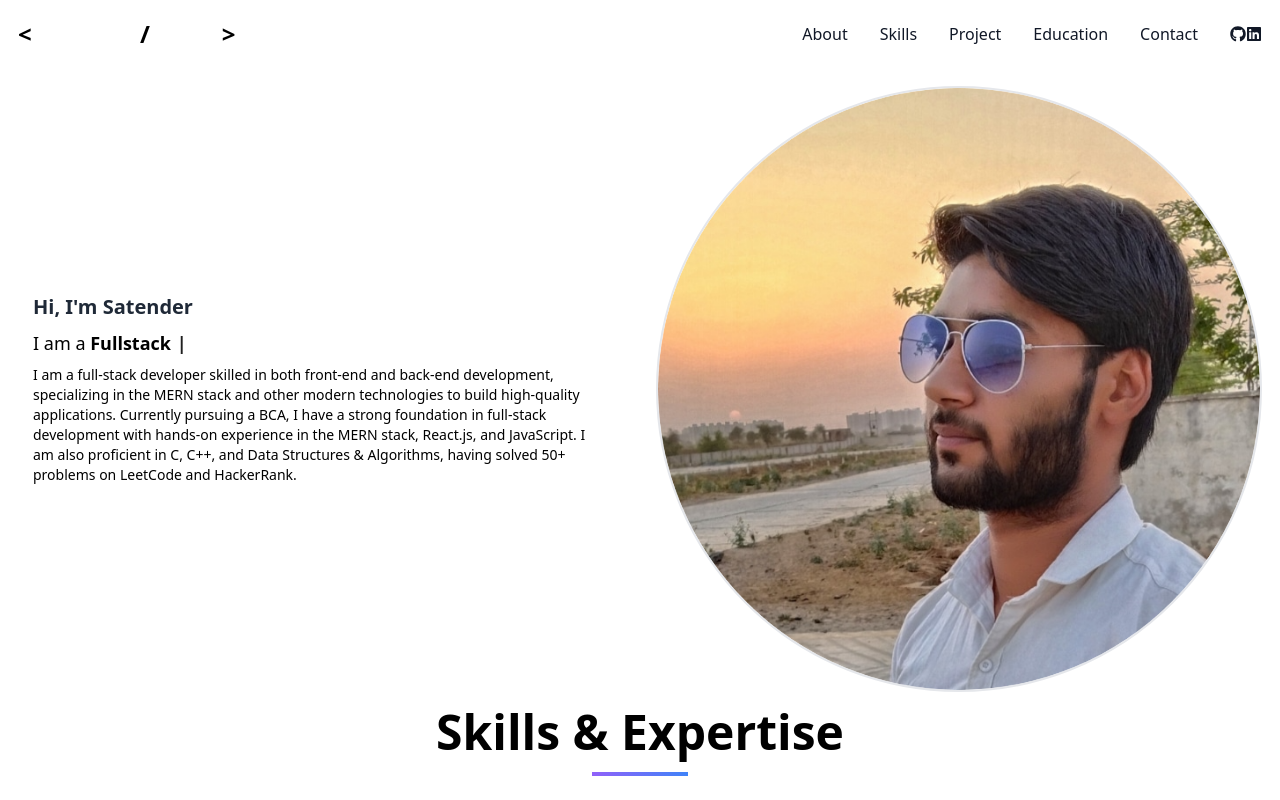
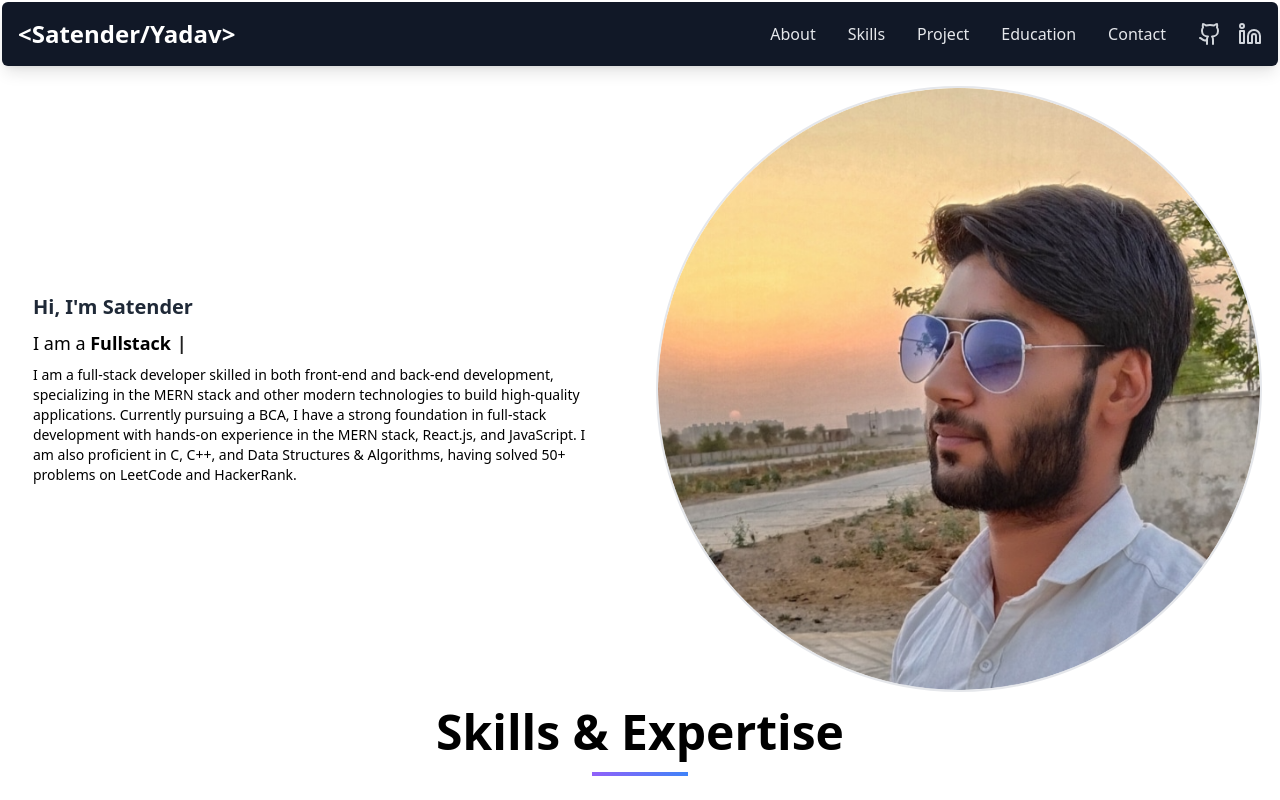
Before and after one commit to Technology-maker/Satender-portfolio, a React (Vite) app: page / in a window 1280 px wide. Shown: the top 800 px of the page. Built offline with nearby package versions, Linux system fonts and the light colour scheme.

Commit message:
code updated

```diff
--- a/src/components/navbar/Navbar.jsx
+++ b/src/components/navbar/Navbar.jsx
@@ -1,16 +1,21 @@
-import React from 'react'
-import { FaGithub } from "react-icons/fa";
-import { FaLinkedin } from "react-icons/fa";
+import React, { useState } from 'react';
+import { Github, Linkedin } from 'lucide-react';
 
+const App = () => {
+  const [isMenuOpen, setIsMenuOpen] = useState(false);
 
-const Navbar = () => {
+  // Function to toggle the mobile menu visibility
+  const toggleMenu = () => {
+    setIsMenuOpen(!isMenuOpen);
+  };
+
   return (
-    <nav className="border-gray-200 dark:bg-gray-900 rounded-md ">
-      <div className="max-w-screen-xl flex flex-wrap items-center justify-between mx-auto p-4">
+    <nav className="bg-gray-900 rounded-md shadow-lg"> {/* Added shadow for better appearance */}
+      <div className="max-w-screen-xl mx-auto p-4 flex flex-wrap items-center justify-between">
 
-        {/* logos  */}
-        <a href="#" className="flex items-center space-x-3 rtl:space-x-reverse transition delay-150 duration-300 ease-in-out hover:-translate-y-1 hover:scale-110">
-          <div className="self-center text-2xl font-semibold whitespace-nowrap dark:text-white">
+        {/* Logo/Brand */}
+        <a href="#" className="flex items-center space-x-3 rtl:space-x-reverse transition delay-150 duration-300 ease-in-out hover:-translate-y-1 hover:scale-110 focus:outline-none focus:ring-2 focus:ring-[#8245ec]">
+          <div className="self-center text-2xl font-extrabold whitespace-nowrap text-white"> {/* Changed font-semibold to font-extrabold for stronger visual */}
             <span className="text-[#8245ec]">&lt;</span>
             <span className="text-white">Satender</span>
             <span className="text-[#8245ec]">/</span>
@@ -19,54 +24,70 @@ const Navbar = () => {
           </div>
         </a>
 
-        <button data-collapse-toggle="navbar-default" type="button" className="inline-flex items-center p-2 w-10 h-10 justify-center text-sm text-gray-500 rounded-lg md:hidden hover:bg-gray-100 focus:outline-none focus:ring-2 focus:ring-gray-200 dark:text-gray-400 dark:hover:bg-gray-700 dark:focus:ring-gray-600" aria-controls="navbar-default" aria-expanded="false">
+        {/* Mobile menu toggle button */}
+        <button
+          onClick={toggleMenu}
+          type="button"
+          className="inline-flex items-center p-2 w-10 h-10 justify-center text-sm text-gray-400 rounded-lg md:hidden hover:bg-gray-700 focus:outline-none focus:ring-2 focus:ring-gray-600"
+          aria-controls="navbar-default"
+          aria-expanded={isMenuOpen ? "true" : "false"}
+        >
           <span className="sr-only">Open main menu</span>
           <svg className="w-5 h-5" aria-hidden="true" xmlns="http://www.w3.org/2000/svg" fill="none" viewBox="0 0 17 14">
             <path stroke="currentColor" strokeLinecap="round" strokeLinejoin="round" strokeWidth="2" d="M1 1h15M1 7h15M1 13h15" />
           </svg>
         </button>
 
-        {/* menu options   */}
-        <div className="hidden w-full md:block md:w-auto" id="navbar-default">
-          <ul className="font-medium flex items-center flex-col p-4 md:p-0 mt-4 border border-gray-100 rounded-lg bg-gray-50 md:flex-row md:space-x-8 rtl:space-x-reverse md:mt-0 md:border-0 md:bg-white dark:bg-gray-800 md:dark:bg-gray-900 dark:border-gray-700">
+        {/* Menu options and social links */}
+        <div className={`${isMenuOpen ? 'block' : 'hidden'} w-full md:block md:w-auto transition-all duration-300 ease-in-out`} id="navbar-default">
+          <ul className="font-medium flex flex-col p-4 md:p-0 mt-4 border border-gray-700 rounded-lg bg-gray-800 md:flex-row md:space-x-8 rtl:space-x-reverse md:mt-0 md:border-0 md:bg-transparent dark:bg-gray-800 md:dark:bg-transparent dark:border-gray-700 items-center"> {/* Added `items-center` for vertical alignment on desktop */}
 
+            {/* Navigation Links */}
             <li>
-              <a href="#about" className="block py-2 px-3 text-gray-900 rounded-sm hover:bg-gray-100 md:hover:bg-transparent md:border-0 md:hover:text-blue-700 md:p-0 dark:text-white md:dark:hover:text-blue-500 dark:hover:bg-gray-700 dark:hover:text-white md:dark:hover:bg-transparent" aria-current="page">About</a>
+              <a href="#about" onClick={toggleMenu} className="block py-2 px-3 text-gray-200 rounded-md hover:bg-gray-700 md:hover:bg-transparent md:border-0 md:hover:text-[#8245ec] md:p-0 dark:text-white dark:hover:bg-gray-700 dark:hover:text-white md:dark:hover:bg-transparent transition-colors duration-200" aria-current="page">About</a>
             </li>
 
             <li>
-              <a href="#skills" className="block py-2 px-3 text-gray-900 rounded-sm hover:bg-gray-100 md:hover:bg-transparent md:border-0 md:hover:text-blue-700 md:p-0 dark:text-white md:dark:hover:text-blue-500 dark:hover:bg-gray-700 dark:hover:text-white md:dark:hover:bg-transparent ">Skills</a>
+              <a href="#skills" onClick={toggleMenu} className="block py-2 px-3 text-gray-200 rounded-md hover:bg-gray-700 md:hover:bg-transparent md:border-0 md:hover:text-[#8245ec] md:p-0 dark:text-white dark:hover:bg-gray-700 dark:hover:text-white md:dark:hover:bg-transparent transition-colors duration-200">Skills</a>
             </li>
             <li>
-              <a href="#project" className="block py-2 px-3 text-gray-900 rounded-sm hover:bg-gray-100 md:hover:bg-transparent md:border-0 md:hover:text-blue-700 md:p-0 dark:text-white md:dark:hover:text-blue-500 dark:hover:bg-gray-700 dark:hover:text-white md:dark:hover:bg-transparent ">Project</a>
+              <a href="#project" onClick={toggleMenu} className="block py-2 px-3 text-gray-200 rounded-md hover:bg-gray-700 md:hover:bg-transparent md:border-0 md:hover:text-[#8245ec] md:p-0 dark:text-white dark:hover:bg-gray-700 dark:hover:text-white md:dark:hover:bg-transparent transition-colors duration-200">Project</a>
             </li>
 
             <li>
-              <a href="#education" className="block py-2 px-3 text-gray-900 rounded-sm hover:bg-gray-100 md:hover:bg-transparent md:border-0 md:hover:text-blue-700 md:p-0 dark:text-white md:dark:hover:text-blue-500 dark:hover:bg-gray-700 dark:hover:text-white md:dark:hover:bg-transparent ">Education</a>
+              <a href="#education" onClick={toggleMenu} className="block py-2 px-3 text-gray-200 rounded-md hover:bg-gray-700 md:hover:bg-transparent md:border-0 md:hover:text-[#8245ec] md:p-0 dark:text-white dark:hover:bg-gray-700 dark:hover:text-white md:dark:hover:bg-transparent transition-colors duration-200">Education</a>
             </li>
 
             <li>
-              <a href="#contact" className="block py-2 px-3 text-gray-900 rounded-sm hover:bg-gray-100 md:hover:bg-transparent md:border-0 md:hover:text-blue-700 md:p-0 dark:text-white md:dark:hover:text-blue-500 dark:hover:bg-gray-700 dark:hover:text-white md:dark:hover:bg-transparent ">Contact</a>
+              <a href="#contact" onClick={toggleMenu} className="block py-2 px-3 text-gray-200 rounded-md hover:bg-gray-700 md:hover:bg-transparent md:border-0 md:hover:text-[#8245ec] md:p-0 dark:text-white dark:hover:bg-gray-700 dark:hover:text-white md:dark:hover:bg-transparent transition-colors duration-200">Contact</a>
             </li>
-            <li className=' flex  gap-3 '>
-              <a href="https://github.com/Technology-maker" target="_blank" className='block py-2 px-3 text-gray-900 rounded-sm hover:bg-gray-100 md:hover:bg-transparent md:border-0 md:hover:text-blue-700 md:p-0 dark:text-white md:dark:hover:text-blue-500 dark:hover:bg-gray-700 dark:hover:text-white md:dark:hover:bg-transparent gap-2 text-base'><FaGithub /></a>
-              <a href="https://www.linkedin.com/in/satender-yadav-a39b622a0/" target="_blank" className='block py-2 px-3 text-gray-900 rounded-sm hover:bg-gray-100 md:hover:bg-transparent md:border-0 md:hover:text-blue-700 md:p-0 dark:text-white md:dark:hover:text-blue-500 dark:hover:bg-gray-700 dark:hover:text-white md:dark:hover:bg-transparent gap-2 text-base' ><FaLinkedin /></a>
+
+            {/* Social Media Icons */}
+            <li className='flex gap-4 md:ml-4 mt-4 md:mt-0'> {/* Added margin-left for spacing on desktop, and top margin for mobile */}
+              <a
+                href="https://github.com/Technology-maker"
+                target="_blank"
+                rel="noopener noreferrer" // Good practice for target="_blank"
+                className='text-gray-300 hover:text-[#8245ec] transition-colors duration-200 text-2xl' // Increased icon size
+                aria-label="GitHub Profile"
+              >
+                <Github />
+              </a>
+              <a
+                href="https://www.linkedin.com/in/satender-yadav-a39b622a0/"
+                target="_blank"
+                rel="noopener noreferrer" // Good practice for target="_blank"
+                className='text-gray-300 hover:text-[#8245ec] transition-colors duration-200 text-2xl' // Increased icon size
+                aria-label="LinkedIn Profile"
+              >
+                <Linkedin />
+              </a>
             </li>
           </ul>
-
         </div>
-
-        {/* github , linkedin logo   */}
-
-
-
-
-
-
       </div>
     </nav>
+  );
+};
 
-  )
-}
-
-export default Navbar
+export default App; // Export App as the default component
```
